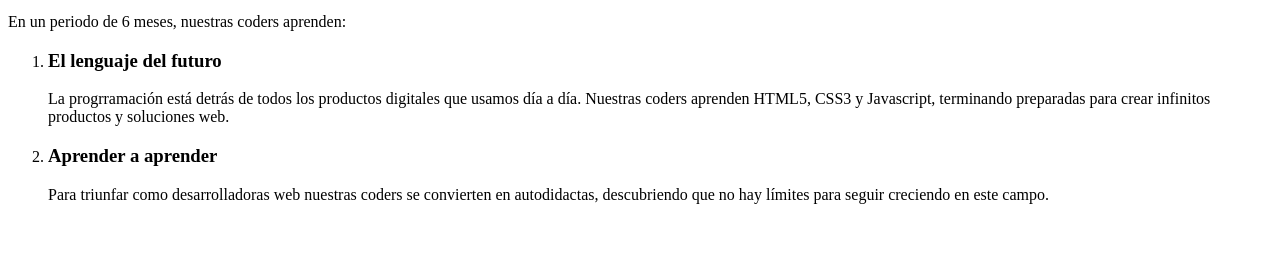
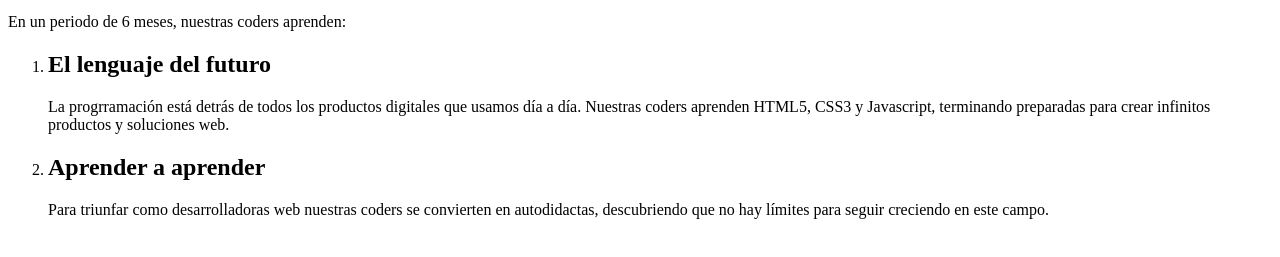
Before and after one commit to Monivillagra/viendo-cajas, a plain HTML site: page index.html in a window 1280 px wide. Shown: the part 149-406 px from the top of the page. Drawn offline with Linux system fonts and the light colour scheme.

Commit message:
commit initial

```diff
--- a/index.html
+++ b/index.html
@@ -12,11 +12,11 @@
 		<p>Laboratoria enseña a <em>jóvenes mujeres</em> a crear productos digitales con el propósito de insertarlas a la creciente economía digital del Perú</p>
 		<p>En un periodo de 6 meses, nuestras coders aprenden:</p>
 
-	<ol><li><h3>El lenguaje del futuro</h3></li>
+	<ol><li><h2>El lenguaje del futuro</h2></li>
 
 		<p>La progrramación está detrás de todos los productos digitales que usamos día a día. Nuestras coders aprenden HTML5, CSS3 y Javascript, terminando preparadas para crear infinitos productos y soluciones web.</p>
 
-	<li><h3>Aprender a aprender</h3></li>
+	<li><h2>Aprender a aprender</h2></li>
 
 		<p>Para triunfar como desarrolladoras web nuestras coders se convierten en autodidactas, descubriendo que no hay límites para seguir creciendo en este campo.</p>
 	</ol>
```
